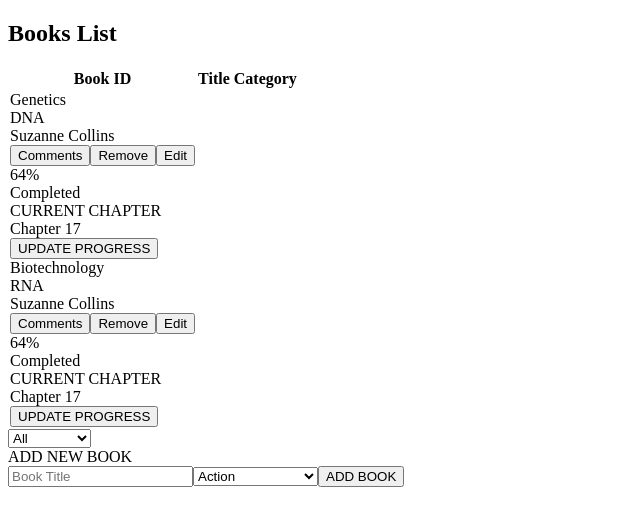
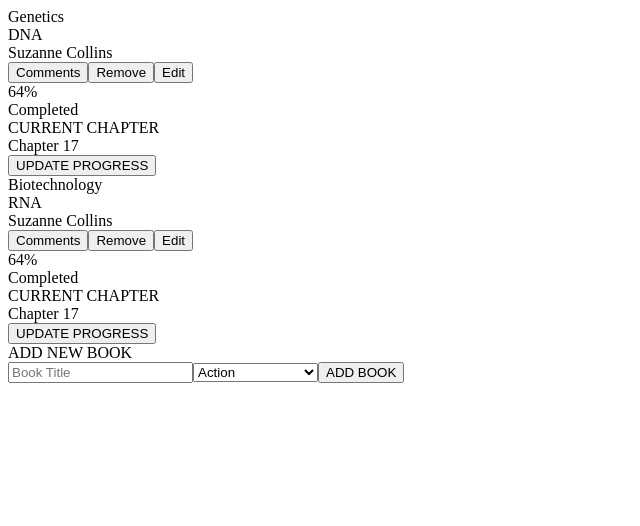
Before and after one commit to Godswilly/bookstore, a React (Create React App) app: page / in a window 1280 px wide. Shown: the top 526 px of the page, without its empty margins (0-640 px from the left). Built offline with nearby package versions, Linux system fonts and the light colour scheme.

Commit message:
Refactor BooksList

```diff
--- a/src/containers/BooksList.js
+++ b/src/containers/BooksList.js
@@ -1,18 +1,13 @@
 import React from 'react';
 import { useSelector, useDispatch } from 'react-redux';
-import { removeBook, changeFilter } from '../actions/books';
+import { removeBook } from '../actions/books';
 import Book from '../components/Books';
-import CategoryFilter from '../components/CategoryFilter';
 
 const BooksList = () => {
   const dispatch = useDispatch();
   const books = useSelector((state) => state.book);
   const filter = useSelector((state) => state.filter);
   const handleRemoveBook = (id) => dispatch(removeBook(id));
-
-  const handleFilterChange = (event) => {
-    dispatch(changeFilter(event.target.value));
-  };
 
   const filterBooks = (books) => (
     filter === 'All' ? books
@@ -21,28 +16,15 @@
 
   return (
     <div>
-      <h2>Books List</h2>
-      <table>
-        <thead>
-          <tr>
-            <th>Book ID</th>
-            <th>Title</th>
-            <th>Category</th>
-            <th> </th>
-          </tr>
-        </thead>
-        <tbody>
-          { filterBooks(books)
-            .map((book) => (
+      <div>
+        {filterBooks(books).map(book => (
           <Book
             key={book.id}
             book={book}
             handleRemoveBook={() => handleRemoveBook(book.id)}
           />
         ))}
-        </tbody>
-      </table>
-      <CategoryFilter handleFilterChange={handleFilterChange} />
+      </div>
     </div>
   );
 };
```
Lines whose indentation alone changed are shown as unchanged.
